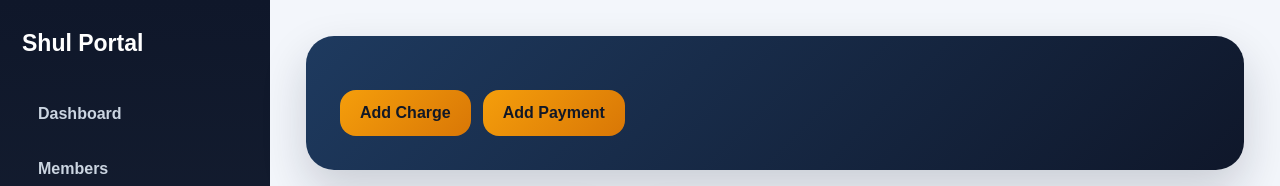
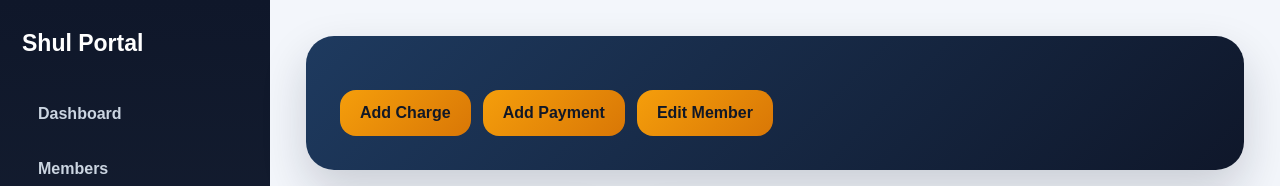
Before and after one commit to gersonberger-lab/shul-membership-portal, a Next.js app: page /members/1 in a window 1280 px wide. Shown: the top 186 px of the page. Built offline with nearby package versions, Linux system fonts and the light colour scheme; no server answers; the database is empty.

Commit message:
Update page.tsx

```diff
--- a/app/members/[id]/page.tsx
+++ b/app/members/[id]/page.tsx
@@ -44,6 +44,7 @@ export default async function MemberAccountPage({
         <div style={{ marginTop: 20, display: "flex", gap: 12, flexWrap: "wrap" }}>
           <a className="button" href="/charges/new">Add Charge</a>
           <a className="button" href="/payments/new">Add Payment</a>
+          <a className="button" href={`/members/${memberId}/edit`}>Edit Member</a>
         </div>
       </section>
 
```
